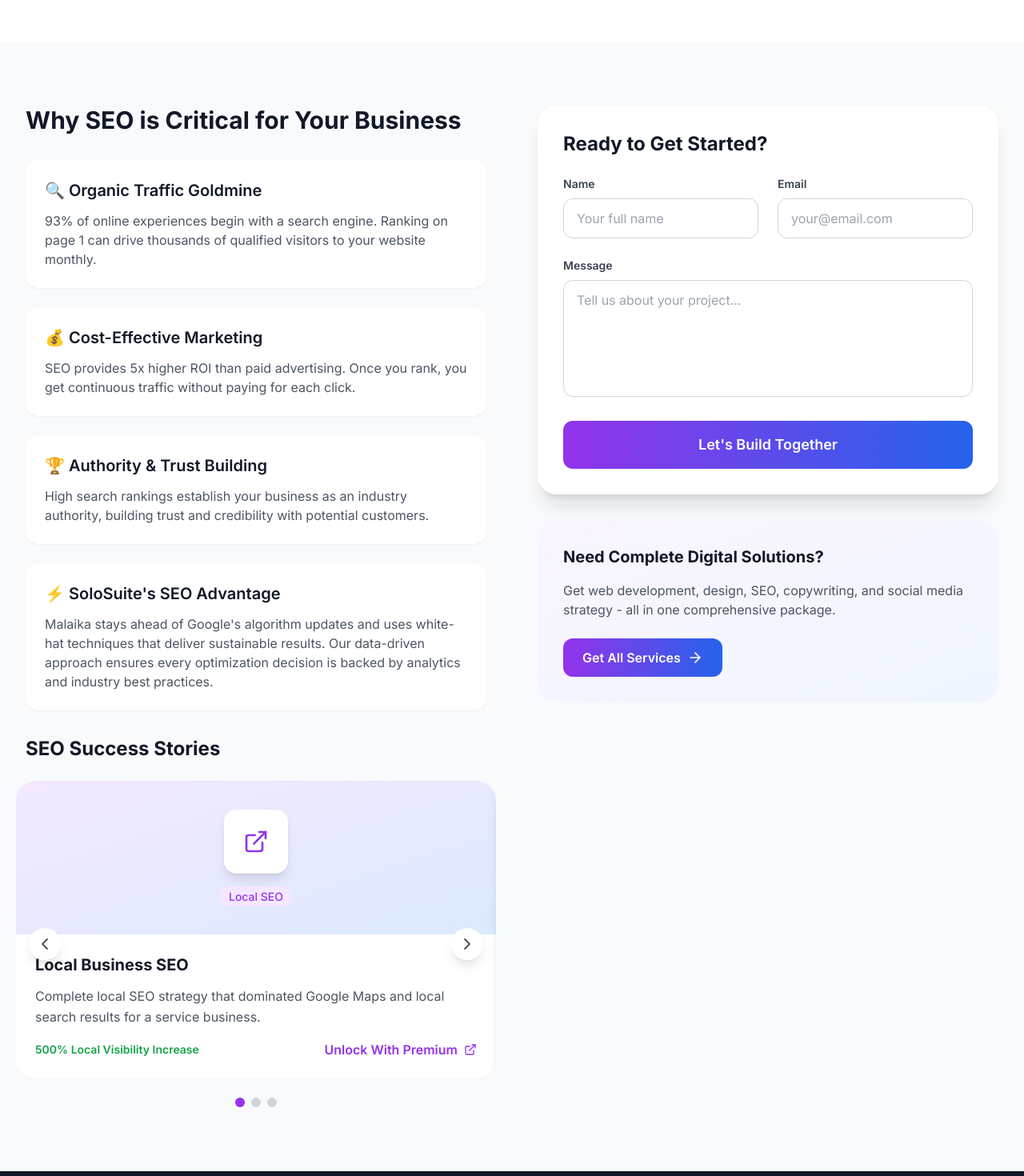
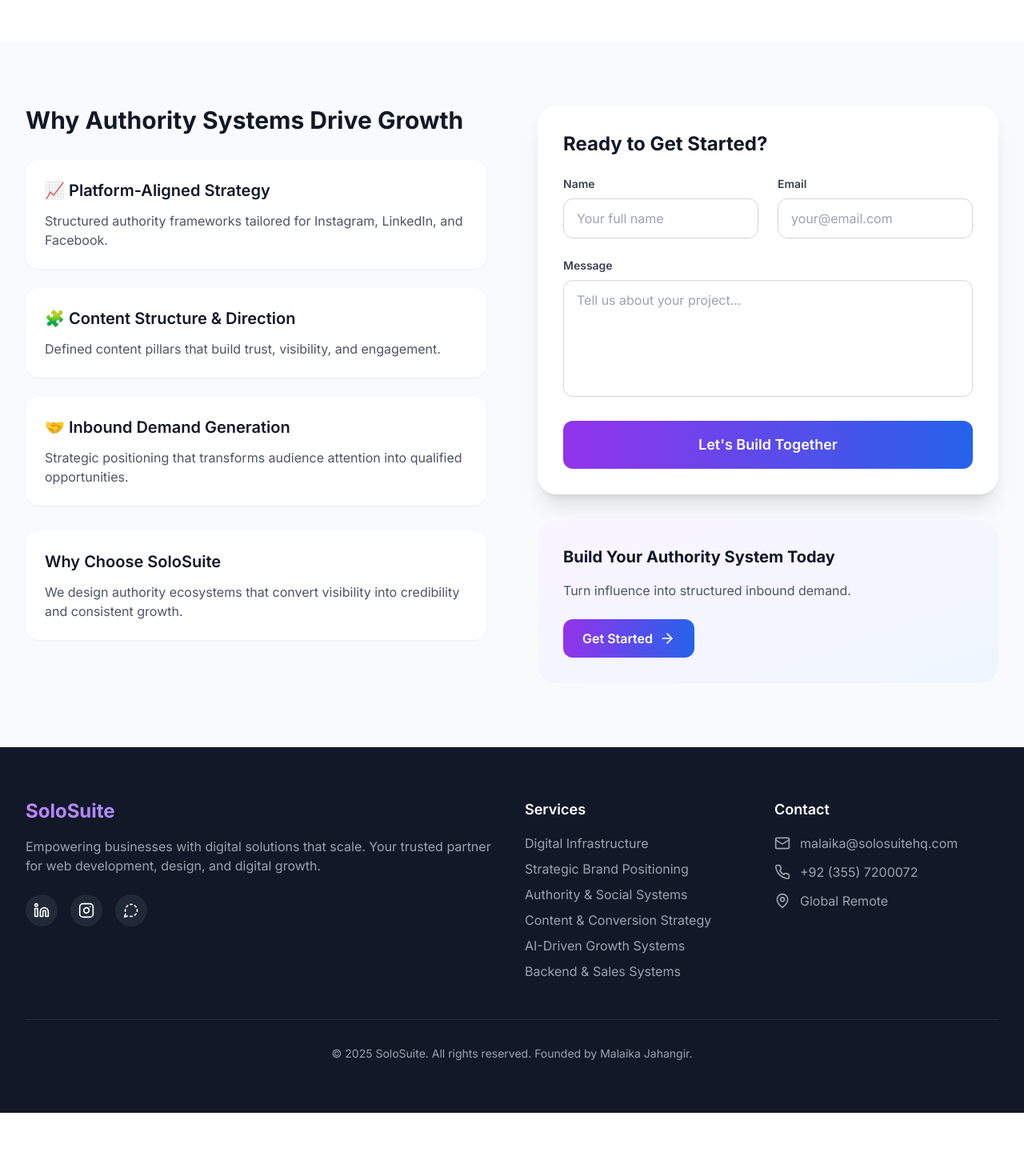
Before and after one commit to MalaikaJahangir/solosuite, a React (Vite) app: page /services/authority-social-systems in a window 1280 px wide. Shown: the part 360-1830 px from the top of the page at 80% size. After the commit the page ends 1751 px from the top, so only its background shows below. Built offline with nearby package versions, Linux system fonts and the light colour scheme.

Commit message:
Refactor SEO page content and remove projects section

```diff
--- a/src/pages/SEO.tsx
+++ b/src/pages/SEO.tsx
@@ -3,7 +3,6 @@
 import { ArrowRight } from 'lucide-react';
 import Header from '../components/Header';
 import Footer from '../components/Footer';
-import ProjectCarousel from '../components/ProjectCarousel';
 import ContactForm from '../components/ContactForm';
 
 const SEOServices = () => {
@@ -12,29 +11,7 @@
         window.scrollTo({ top: 0, left: 0, behavior: "auto" });
     }, []);
 
-    const projects = [
-        {
-            title: "Local Business SEO",
-            description: "Complete local SEO strategy that dominated Google Maps and local search results for a service business.",
-            image: "/api/placeholder/400/300",
-            category: "Local SEO",
-            metrics: "500% Local Visibility Increase"
-        },
-        {
-            title: "E-commerce SEO Campaign",
-            description: "Comprehensive SEO overhaul for online store, focusing on product pages and category optimization.",
-            image: "/api/placeholder/400/300",
-            category: "E-commerce SEO",
-            metrics: "300% Organic Traffic Growth"
-        },
-        {
-            title: "Content Marketing SEO",
-            description: "Strategic content creation and optimization that established thought leadership and drove qualified leads.",
-            image: "/api/placeholder/400/300",
-            category: "Content SEO",
-            metrics: "Top 3 Rankings for 50+ Keywords"
-        }
-    ];
+
 
     return (
         <div className="min-h-screen bg-white">
@@ -46,11 +23,11 @@
                     <div className="text-center mb-16">
                         <h1 className="text-4xl sm:text-6xl font-bold text-gray-900 mb-6">
                             <span className="bg-gradient-to-r from-purple-600 to-blue-600 bg-clip-text text-transparent">
-                                SEO Services
+                                Authority & Social Systems
                             </span>
                         </h1>
                         <p className="text-xl text-gray-600 max-w-3xl mx-auto">
-                            Boost your search rankings and online visibility with data-driven SEO strategies that deliver measurable results.
+                            Platform-agnostic authority systems designed to build trust, grow influence, and generate structured inbound demand.
                         </p>
                     </div>
                 </div>
@@ -63,35 +40,29 @@
                         {/* Left Side - Description */}
                         <div>
                             <h2 className="text-3xl font-bold text-gray-900 mb-8">
-                                Why SEO is Critical for Your Business
+                                Why Authority Systems Drive Growth
                             </h2>
 
                             <div className="space-y-6 mb-8">
                                 <div className="bg-white p-6 rounded-2xl shadow-sm">
-                                    <h3 className="text-xl font-semibold text-gray-900 mb-3">🔍 Organic Traffic Goldmine</h3>
-                                    <p className="text-gray-600">93% of online experiences begin with a search engine. Ranking on page 1 can drive thousands of qualified visitors to your website monthly.</p>
+                                    <h3 className="text-xl font-semibold text-gray-900 mb-3">📈 Platform-Aligned Strategy</h3>
+                                    <p className="text-gray-600">Structured authority frameworks tailored for Instagram, LinkedIn, and Facebook.</p>
                                 </div>
 
                                 <div className="bg-white p-6 rounded-2xl shadow-sm">
-                                    <h3 className="text-xl font-semibold text-gray-900 mb-3">💰 Cost-Effective Marketing</h3>
-                                    <p className="text-gray-600">SEO provides 5x higher ROI than paid advertising. Once you rank, you get continuous traffic without paying for each click.</p>
+                                    <h3 className="text-xl font-semibold text-gray-900 mb-3">🧩 Content Structure & Direction</h3>
+                                    <p className="text-gray-600">Defined content pillars that build trust, visibility, and engagement.</p>
                                 </div>
 
                                 <div className="bg-white p-6 rounded-2xl shadow-sm">
-                                    <h3 className="text-xl font-semibold text-gray-900 mb-3">🏆 Authority & Trust Building</h3>
-                                    <p className="text-gray-600">High search rankings establish your business as an industry authority, building trust and credibility with potential customers.</p>
-                                </div>
-
-                                <div className="bg-white p-6 rounded-2xl shadow-sm">
-                                    <h3 className="text-xl font-semibold text-gray-900 mb-3">⚡ SoloSuite's SEO Advantage</h3>
-                                    <p className="text-gray-600">Malaika stays ahead of Google's algorithm updates and uses white-hat techniques that deliver sustainable results. Our data-driven approach ensures every optimization decision is backed by analytics and industry best practices.</p>
+                                    <h3 className="text-xl font-semibold text-gray-900 mb-3">🤝 Inbound Demand Generation</h3>
+                                    <p className="text-gray-600">Strategic positioning that transforms audience attention into qualified opportunities.</p>
                                 </div>
                             </div>
 
-                            {/* Projects Carousel */}
-                            <div>
-                                <h3 className="text-2xl font-bold text-gray-900 mb-6">SEO Success Stories</h3>
-                                <ProjectCarousel projects={projects} />
+                            <div className="bg-white p-6 rounded-2xl shadow-sm">
+                                <h3 className="text-xl font-semibold text-gray-900 mb-3">Why Choose SoloSuite</h3>
+                                <p className="text-gray-600">We design authority ecosystems that convert visibility into credibility and consistent growth.</p>
                             </div>
                         </div>
 
@@ -101,15 +72,15 @@
 
                             {/* CTA for All Services */}
                             <div className="mt-8 bg-gradient-to-br from-purple-50 to-blue-50 p-8 rounded-3xl">
-                                <h3 className="text-xl font-bold text-gray-900 mb-4">Need Complete Digital Solutions?</h3>
+                                <h3 className="text-xl font-bold text-gray-900 mb-4">Build Your Authority System Today</h3>
                                 <p className="text-gray-600 mb-6">
-                                    Get web development, design, SEO, copywriting, and social media strategy - all in one comprehensive package.
+                                    Turn influence into structured inbound demand.
                                 </p>
                                 <Link
                                     to="/contact"
                                     className="inline-flex items-center gap-2 bg-gradient-to-r from-purple-600 to-blue-600 text-white px-6 py-3 rounded-xl font-semibold hover:shadow-lg transition-all duration-300 transform hover:-translate-y-1"
                                 >
-                                    Get All Services
+                                    Get Started
                                     <ArrowRight className="w-5 h-5" />
                                 </Link>
                             </div>
```
